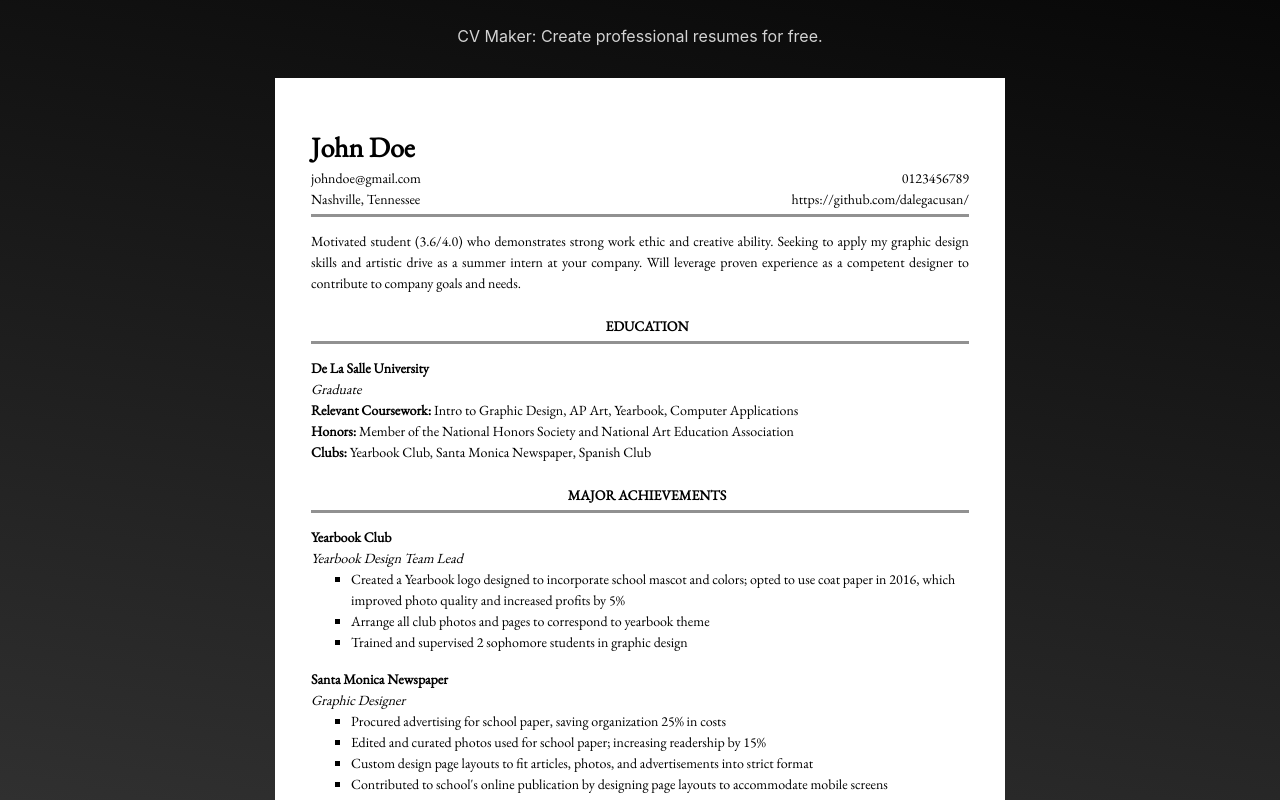
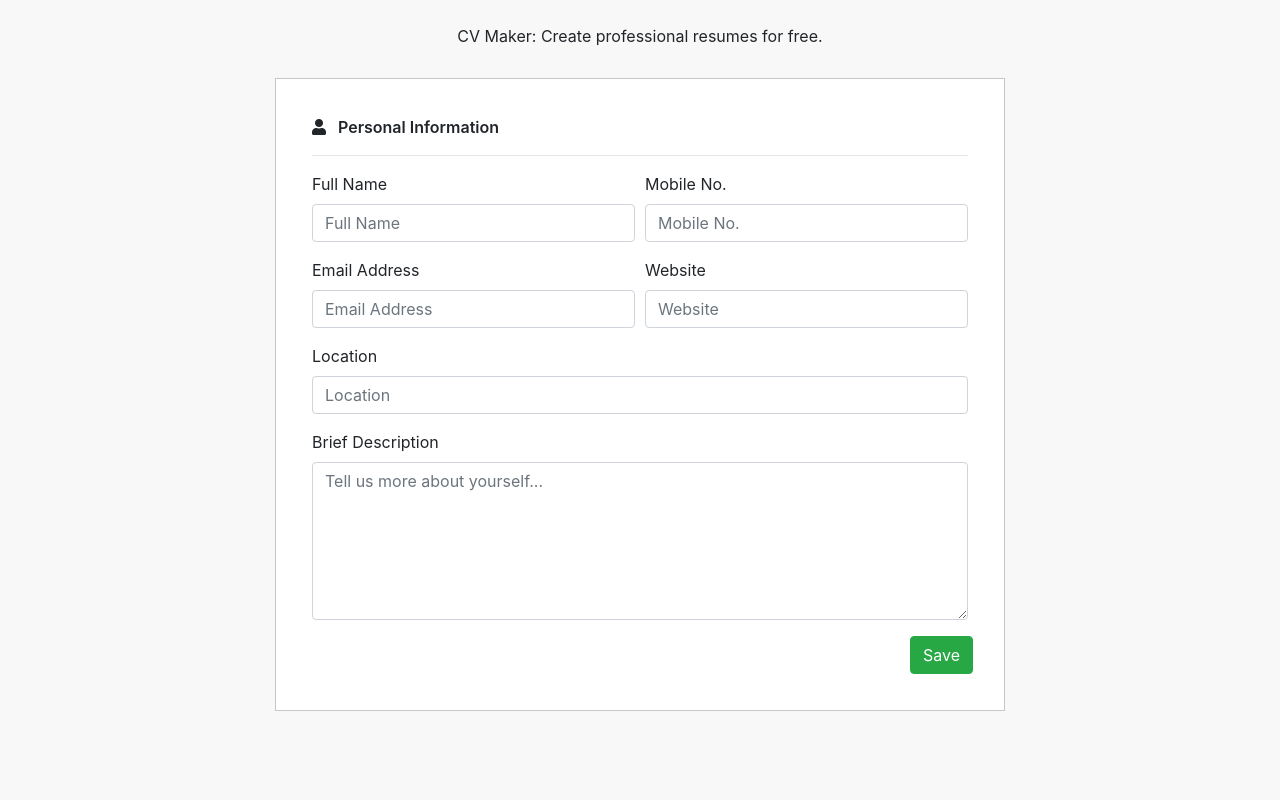
Before and after one commit to dalegacusan/CV-Application, a React (Create React App) app: page / in a window 1280 px wide. Shown: the top 800 px of the page. Built offline with nearby package versions, Linux system fonts and the light colour scheme.

Commit message:
Added icons for component's UI

```diff
--- a/public/index.html
+++ b/public/index.html
@@ -10,6 +10,9 @@
     <link href="https://fonts.googleapis.com/css2?family=Roboto&display=swap" rel="stylesheet">
     <link href="https://fonts.googleapis.com/css2?family=EB+Garamond&display=swap" rel="stylesheet">
 
+    <!-- Font Awesome -->
+    <link rel="stylesheet" href="https://use.fontawesome.com/releases/v5.15.1/css/all.css" integrity="sha384-vp86vTRFVJgpjF9jiIGPEEqYqlDwgyBgEF109VFjmqGmIY/Y4HV4d3Gp2irVfcrp" crossorigin="anonymous">
+
     <title>CV Application - Dale Gacusan TOP</title>
   </head>
   <body>
--- a/src/App.css
+++ b/src/App.css
@@ -5,6 +5,14 @@ body{
 .categoryBox{
     background-color: #ffffff;
     padding: 36px;
-    margin: 16px;
+    margin-bottom: 24px;
     border: 1px solid rgb(199, 199, 199);
 }
+
+.categoryHeader{
+    font-weight: 600;
+}
+
+.categoryHeader i{
+    margin-right: 12px;
+}
--- a/src/App.js
+++ b/src/App.js
@@ -20,8 +20,8 @@ import Resume from './components/Resume/Resume';
 class App extends Component {
 
   state = {
-    // components: ["information", "education", "achievements", "skills", "awards", "resume"],
-    components: ["resume"],
+    components: ["information", "education", "achievements", "skills", "awards", "resume"],
+    // components: ["resume"],
     personalInfo: {
       name: '',
       mobileNo: '',
@@ -123,6 +123,8 @@ class App extends Component {
         )
     }
 
+    console.log(this.state);
+
     return (
       <div className={"App container"}>
         <div className="row d-flex justify-content-center">
--- a/src/components/Achievements/Achievements.js
+++ b/src/components/Achievements/Achievements.js
@@ -44,7 +44,7 @@ export default class Achievements extends Component {
 
         return (
             <div className="categoryBox">
-                <p>Achievements</p>
+                <p className="categoryHeader"><i class="fas fa-award"></i>Achievements</p>
                 <hr />
                 <form>
                     <div className="form-row">
--- a/src/components/Achievements/Contributions.js
+++ b/src/components/Achievements/Contributions.js
@@ -21,8 +21,12 @@ export default class Contributions extends Component {
     render() {
         return (
             <div>
-                <input type="text" name="contribution" value={this.state.contribText} className="form-control" id="inputsContributions" placeholder="Relevant Contributions" onChange={this.handleContribInput} />
-                <button type="button" onClick={this.handleContributionClick} className="btn btn-primary">Add Contribution</button>
+                <div className="input-group">
+                    <div className="input-group-prepend">
+                        <button type="button" className="btn btn-primary" onClick={this.handleContributionClick}>+</button>
+                    </div>
+                    <input type="text" name="contribution" value={this.state.contribText} className="form-control" id="inputsContributions" placeholder="Relevant Contributions" onChange={this.handleContribInput} />
+                </div>
             </div>
         );
     }
--- a/src/components/Awards.js
+++ b/src/components/Awards.js
@@ -26,13 +26,17 @@ export default class Awards extends Component {
 
         return (
             <div className="categoryBox" >
-                <p>Awards, Honors, and Honorary Mentions</p>
+                <p className="categoryHeader"><i class="fas fa-trophy"></i>Awards, Honors, and Honorary Mentions</p>
                 <hr />
                 <form onSubmit={(e) => handleInformationSubmit(e, "awards", this.state.awards)}>
                     <div className="form-row">
                         <div className="form-group col-md-12">
-                            <input type="text" value={this.state.awardDescription} className="form-control" id="inputAchievement" placeholder="Achievement" onChange={this.handleInputChange} />
-                            <button type="button" className="btn btn-primary" onClick={this.setAward}>Add Achievement</button>
+                            <div className="input-group">
+                                <div className="input-group-prepend">
+                                    <button type="button" className="btn btn-primary" onClick={this.setAward}>+</button>
+                                </div>
+                                <input type="text" name="coursework" value={this.state.awardDescription} className="form-control" id="inputAchievement" placeholder="Achievement Description" onChange={this.handleInputChange} />
+                            </div>
                         </div>
                     </div>
                     <div className="form-row d-flex flex-row-reverse">
--- a/src/components/Education/Education.js
+++ b/src/components/Education/Education.js
@@ -51,7 +51,7 @@ export default class Education extends Component {
     render() {
         return (
             <div className="categoryBox">
-                <p>Education</p>
+                <p className="categoryHeader"><i class="fas fa-graduation-cap"></i>Education</p>
                 <hr />
                 <form>
                     <div className="form-row">
--- a/src/components/Information.js
+++ b/src/components/Information.js
@@ -8,7 +8,7 @@ export default function PersonalInformation(props) {
     return (
         <div>
             <div className="categoryBox">
-                <p>Personal Information</p>
+                <p className="categoryHeader"><i class="fas fa-user"></i>Personal Information</p>
                 <hr />
                 <form onSubmit={handleInformationSubmit}>
                     <div className="form-row">
--- a/src/components/Skills.js
+++ b/src/components/Skills.js
@@ -18,7 +18,7 @@ export default class Skills extends Component {
             return { skills: [...currState.skills, this.state.skillDescription] };
         });
 
-        this.setState({skillDescription: ''});
+        this.setState({ skillDescription: '' });
     }
 
     render() {
@@ -26,13 +26,17 @@ export default class Skills extends Component {
 
         return (
             <div className="categoryBox" >
-                <p>Skills</p>
+                <p className="categoryHeader"><i class="fas fa-running"></i>Skills</p>
                 <hr />
                 <form onSubmit={(e) => handleInformationSubmit(e, "skills", this.state.skills)}>
                     <div className="form-row">
                         <div className="form-group col-md-12">
-                            <input type="text" name="skillDescription" value={this.state.skillDescription} className="form-control" id="inputSkill" placeholder="Skill Description" onChange={this.handleInputChange} />
-                            <button type="button" className="btn btn-primary" onClick={this.setSkill}>Add Skill</button>
+                            <div className="input-group">
+                                <div className="input-group-prepend">
+                                    <button type="button" className="btn btn-primary" onClick={this.setSkill}>+</button>
+                                </div>
+                                <input type="text" name="skillDescription" value={this.state.skillDescription} className="form-control" id="inputSkill" placeholder="Skill Description" onChange={this.handleInputChange} />
+                            </div>
                         </div>
                     </div>
                     <div className="form-row d-flex flex-row-reverse">
```
